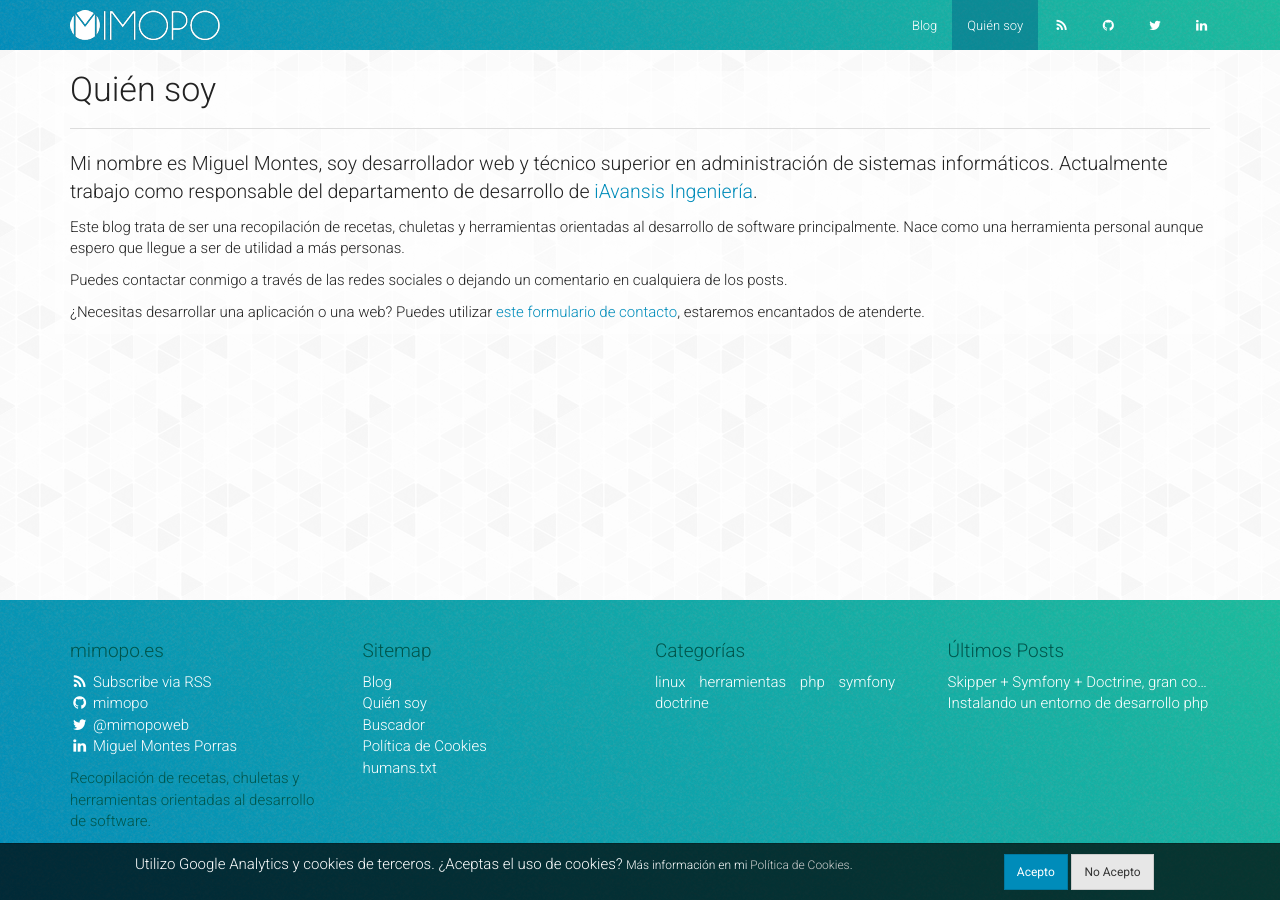
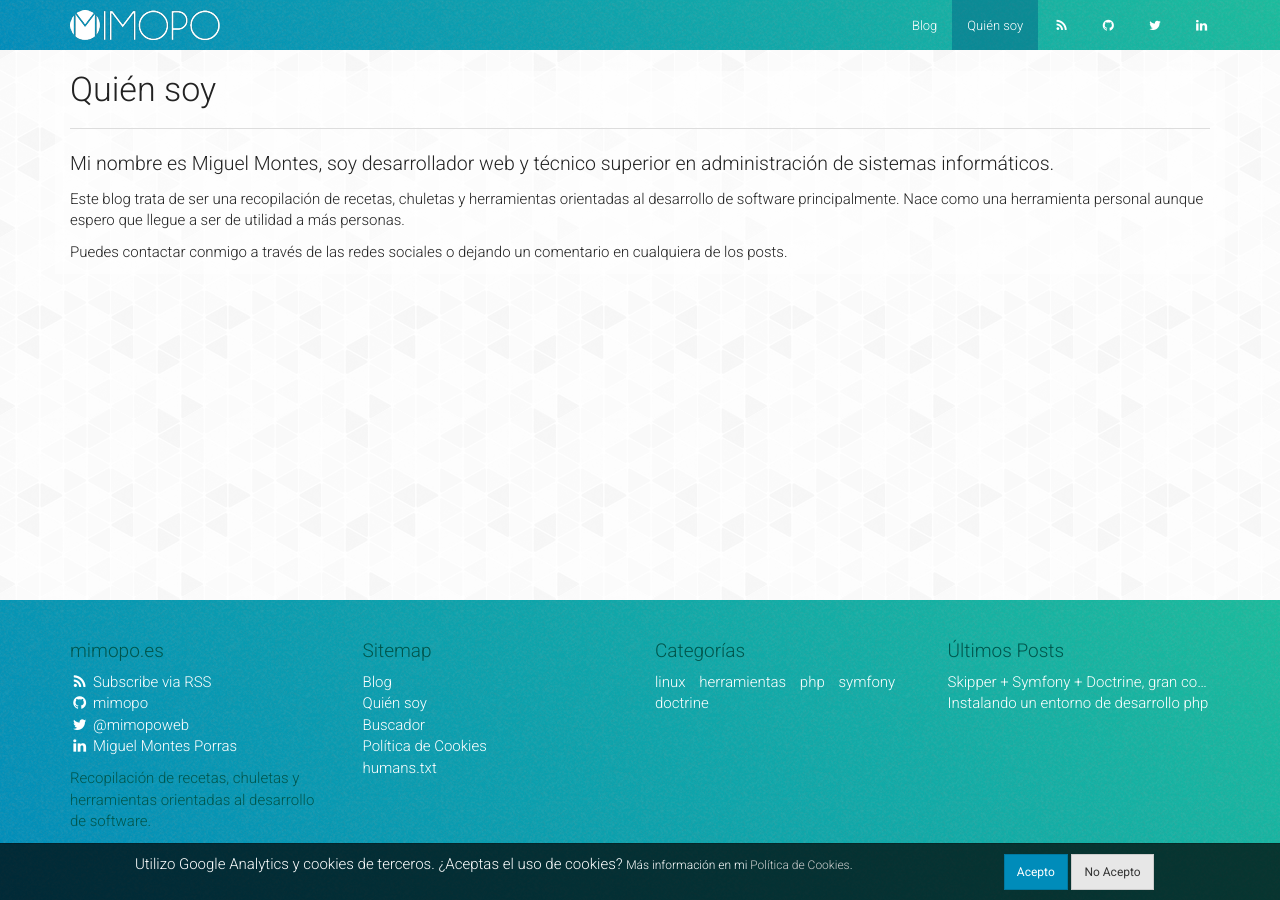
Before and after one commit to mimopo/mimopo.github.io, a Jekyll site: the page built from quien-soy.html, in a window 1280 px wide. Built offline with Jekyll 4.4.1, drawn with Linux system fonts in a browser that asks for light colours; nearby versions of some CDN libraries; comment, search, counter and statistics services are not loaded; a style sheet for code colours, icons or effects is not loaded.

Commit message:
Update quien-soy.html

```diff
--- a/quien-soy.html
+++ b/quien-soy.html
@@ -6,8 +6,6 @@ layout: page
 
 <p class="text-important">
     Mi nombre es Miguel Montes, soy desarrollador web y técnico superior en administración de sistemas informáticos.
-    Actualmente trabajo como responsable del departamento de desarrollo de
-    <a href="http://iavansis.es" class="tooltip-toggle" title="Visitar la web de iAvansis">iAvansis Ingeniería</a>.
 </p>
 <p>
     Este blog trata de ser una recopilación de recetas, chuletas y herramientas orientadas al desarrollo de software principalmente.
@@ -16,8 +14,3 @@ layout: page
 <p>
     Puedes contactar conmigo a través de las redes sociales o dejando un comentario en cualquiera de los posts.
 </p>
-<p>
-    ¿Necesitas desarrollar una aplicación o una web? Puedes utilizar
-    <a href="http://iavansis.es/contacto" class="tooltip-toggle" title="Contactar con iAvansis">este formulario de contacto</a>,
-    estaremos encantados de atenderte.
-</p>
```
